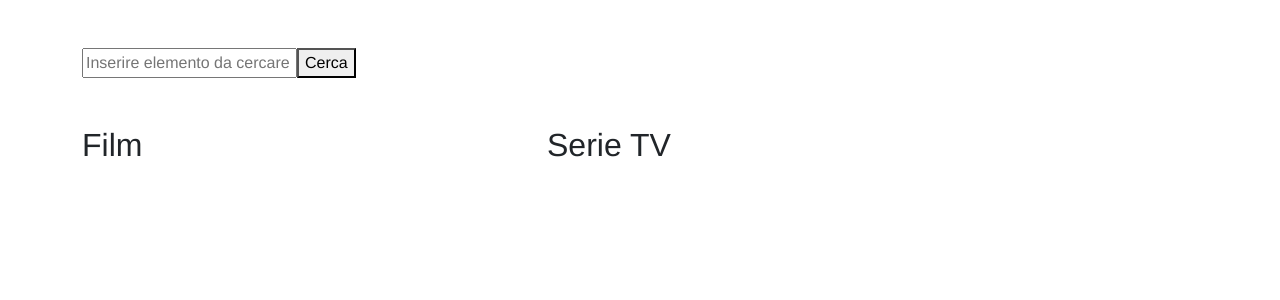
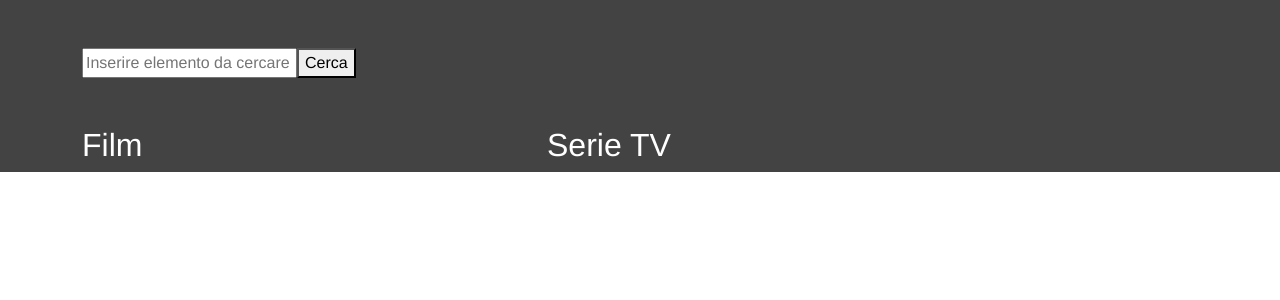
Before and after one commit to Pacciatore/vue-boolflix, a Vue app: page / in a window 1280 px wide. Shown: the top 300 px of the page. Built offline with nearby package versions, Linux system fonts and the light colour scheme.

Commit message:
creazione e uso variabili scss

```diff
--- /dev/null
+++ b/src/assets/style/variables.scss
@@ -0,0 +1 @@
+$tr-bg-mockup: #434343;
--- a/src/components/MainComponent.vue
+++ b/src/components/MainComponent.vue
@@ -1,5 +1,5 @@
 <template>
-  <div>
+  <main>
 
     <!-- Utilizzo di un componente per la ricerca -->
     <div class="container py-5">
@@ -22,7 +22,7 @@
 
     </div>
 
-  </div>
+  </main>
 </template>
 
 <script>
@@ -93,5 +93,10 @@ export default {
 </script>
 
 <style scoped lang="scss">
+@import '@/assets/style/variables.scss';
 
+main {
+  background-color: $tr-bg-mockup;
+  color: white;
+}
 </style>
```
